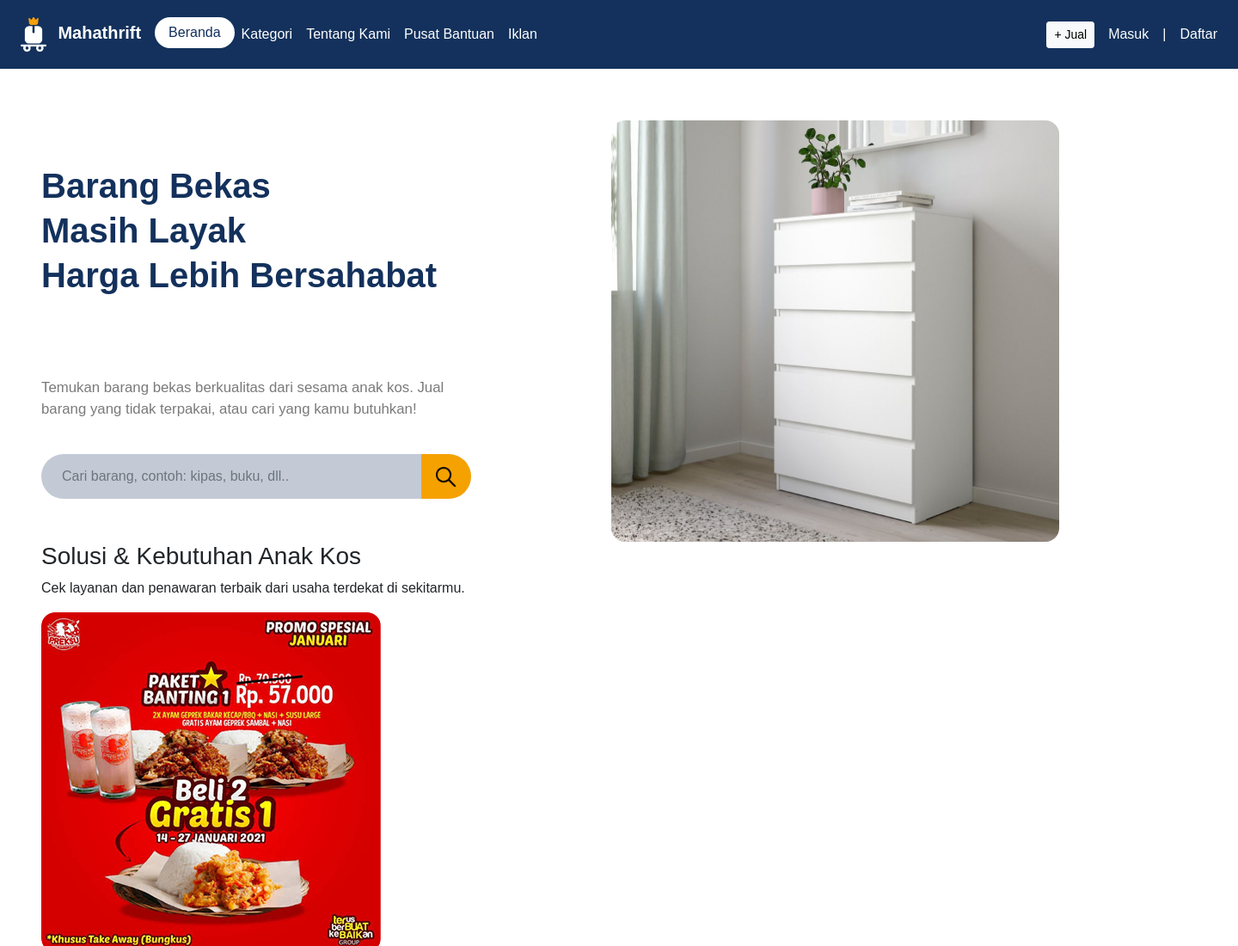
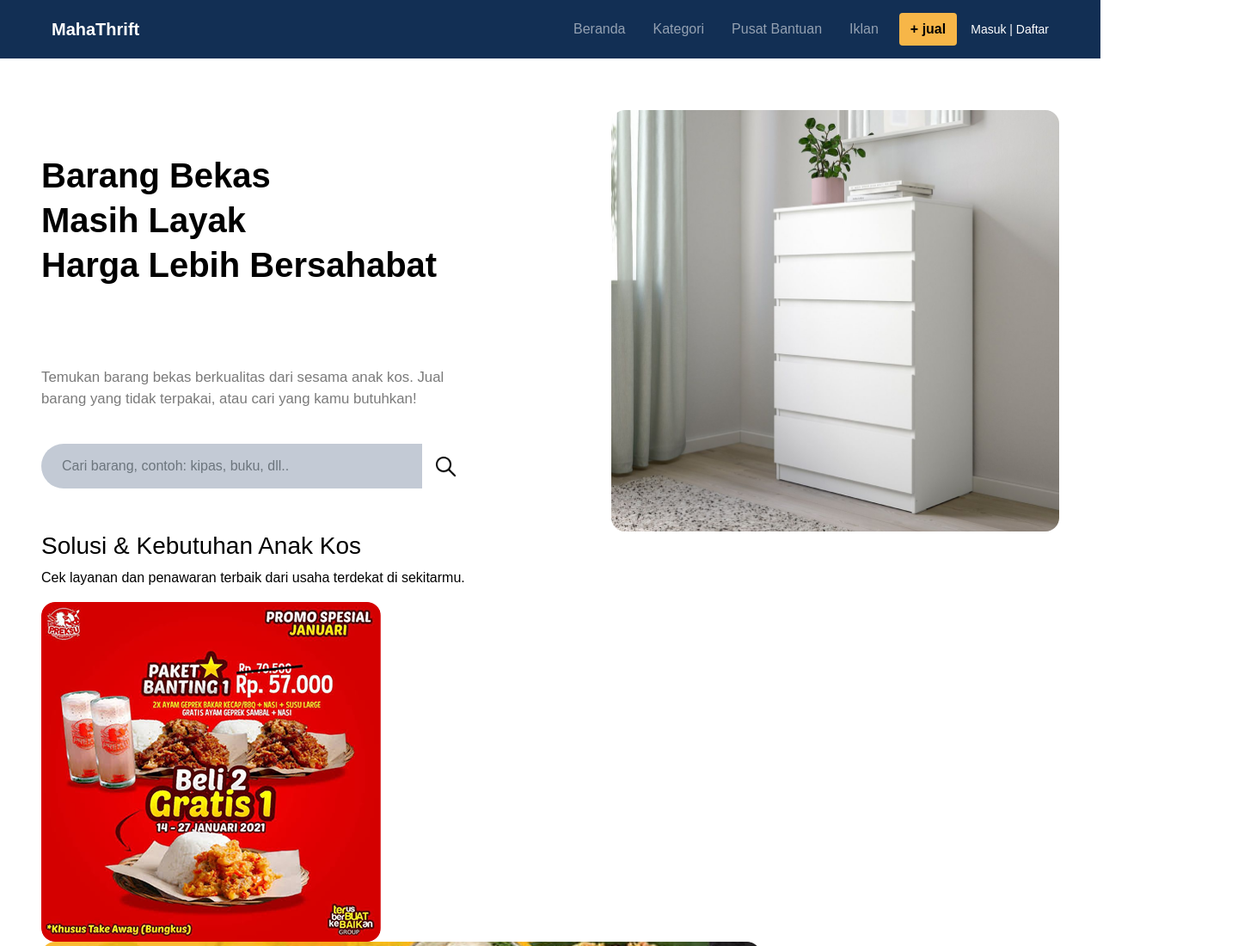
Before and after one commit to satrioekosaputra/Web-Mahathrift, a plain HTML site: page index.html in a window 1280 px wide. Shown: the top 1100 px of the page at 86% size, 1440 px wide, since content can reach past the window. Drawn offline with Linux system fonts and the light colour scheme.

Commit message:
rename nama style.css jadi index.css

```diff
--- a/css/style.css
+++ b/css/index.css
@@ -1,27 +1,38 @@
 :root {
-  --biru-tua: #13315C;
-  --kuning: #F5A100;
+  /* Warna */
+  --warna-biru: #122F54;
+  --warna-kuning: #F7B648;
+  --warna-putih: #ffffff;
+  --warna-teks: #000000;
+  --max-width: 1440px;
 }
 
 body {
   font-family: 'Poppins', sans-serif;
+  color: var(--warna-teks);
 }
 
-.navbar-mahathrift {
-  background-color: var(--biru-tua);
-  width: 1440px;
-  height: 80px;
+.frame-1440 {
+  max-width: var(--max-width);
+  margin-inline: auto;
 }
 
-.navbar-mahathrift .nav-link {
-  color: #fff;
+.navbar-maha {
+  background-color: var(--warna-biru);
+  color: var(--warna-putih);
+  padding-block: 14px;
 }
 
-.navbar-mahathrift .nav-link.active {
-  background-color: #fff;
-  color: var(--biru-tua);
-  border-radius: 50px;
-  padding: 6px 16px;
+.navbar-brand{
+  font-weight: 700;
+
+}
+
+
+.btn-jual {
+  background-color: var(--warna-kuning);
+  color: var(--warna-teks);
+  font-weight: 600;
 }
 
 /* ===== HERO ===== */
--- a/index.html
+++ b/index.html
@@ -4,41 +4,35 @@
     <meta charset="UTF-8" />
     <meta name="viewport" content="width=device-width, initial-scale=1.0" />
     <link rel="stylesheet" href="bootstrap-5.0.2-dist/css/bootstrap.min.css" />
-    <link rel="stylesheet" href="css/style.css" />
+    <link rel="stylesheet" href="css/index.css" />
     <title>Home</title>
   </head>
   <script src="bootstrap-5.0.2-dist/js/bootstrap.bundle.min.js"></script>
   <body>
     <!-- NAVBAR -->
-<nav class="navbar navbar-expand-lg navbar-mahathrift">
-  <div class="container-fluid px-4">
-    <a class="navbar-brand text-white fw-bold" href="#">
-      <img src="img/logo1.png" alt="Logo" href="index.html" height="40" class="me-2">
-      Mahathrift
-    </a>
-
-    <button class="navbar-toggler" type="button" data-bs-toggle="collapse" data-bs-target="#menuUtama">
+ <div class="frame-1440">
+      <nav class="navbar navbar-expand-lg navbar-dark navbar-maha px-4 px-lg-5">
+        <div class="container-fluid">
+          <a class="navbar-brand" href="#">MahaThrift</a>
+          <button class="navbar-toggler" type="button" data-bs-toggle="collapse" data-bs-target="#navMaha">
             <span class="navbar-toggler-icon"></span>
           </button>
-
-    <div class="collapse navbar-collapse" id="menuUtama">
-      <ul class="navbar-nav me-auto">
-        <li class="nav-item"><a class="nav-link active" href="#">Beranda</a></li>
+          <div class="collapse navbar-collapse" id="navMaha">
+            <ul class="navbar-nav ms-auto gap-lg-3 align-items-lg-center">
+              <li class="nav-item"><a class="nav-link" href="index.html">Beranda</a></li>
               <li class="nav-item"><a class="nav-link" href="kategori.html">Kategori</a></li>
-        <li class="nav-item"><a class="nav-link" href="#">Tentang Kami</a></li>
-        <li class="nav-item"><a class="nav-link" href="#">Pusat Bantuan</a></li>
-        <li class="nav-item"><a class="nav-link" href="#">Iklan</a></li>
+              <li class="nav-item"><a class="nav-link" href="pusat-bantuan.html">Pusat Bantuan</a></li>
+              <li class="nav-item"><a class="nav-link" href="iklan.html">Iklan</a></li>
             </ul>
-
-      <div class="d-flex align-items-center gap-3">
-        <a href="#" class="btn btn-light btn-sm">+ Jual</a>
-        <a href="#" class="text-white text-decoration-none">Masuk</a>
-        <span class="text-white">|</span>
-        <a href="#" class="text-white text-decoration-none">Daftar</a>
+            <div class="d-flex align-items-center gap-3 mt-3 mt-lg-0 ms-lg-3">
+              <a href="#" class="btn btn-jual">+ jual</a>
+              <span class="text-white small">Masuk | Daftar</span>
+            </div>
           </div>
         </div>
         </div>
       </nav>
+
 <!-- HERO -->
 <section class="hero">
   <div class="container-fluid px-4 px-lg-5">
```
Also changed, not shown: kategori.html (+1 -1 lines). Lines whose indentation alone changed are shown as unchanged.
